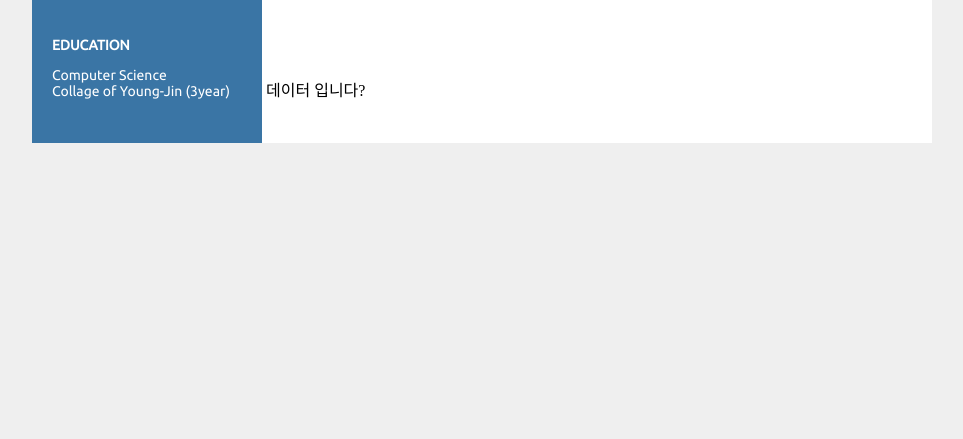
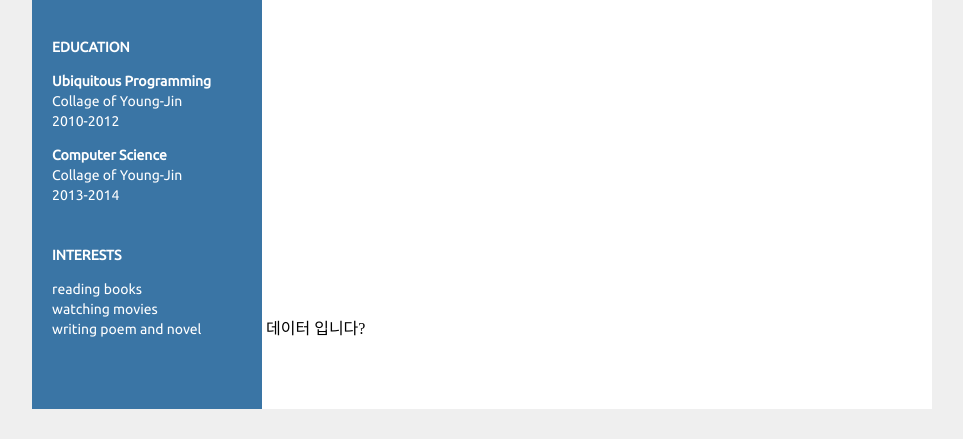
Before and after one commit to chson/chson.github.io, a plain HTML site: page index.html in a window 1280 px wide. Shown: the part 440-879 px from the top of the page, without its empty margins (158-1121 px from the left). Before the commit the page ends 800 px from the top, so only its background shows below. Drawn offline with Linux system fonts and the light colour scheme.

Commit message:
interested

```diff
--- a/index.html
+++ b/index.html
@@ -38,8 +38,23 @@
 					<div class="edu">
 						<h4>EDUCATION</h4>
 						<p>
-							Computer Science<br>
-							Collage of Young-Jin (3year)
+							<b>Ubiquitous Programming</b><br>
+							Collage of Young-Jin<br>
+							2010-2012
+						</p>
+						<p>
+							<b>Computer Science</b> <br>
+							Collage of Young-Jin<br>
+							2013-2014
+						</p>
+					</div>
+
+					<div class="int">
+						<h4>INTERESTS</h4>
+						<p>
+							reading books<br>
+							watching movies<br>
+							writing poem and novel
 						</p>
 					</div>
 				</div>
--- a/lib/index.css
+++ b/lib/index.css
@@ -49,13 +49,24 @@ i {
 	font-size: 14px;
 	background-color: #3a75a5;
 	text-align: left;
-
 }
 .left-wrap .personal-info .sns {
 	margin-bottom: 40px;
 	line-height: 25pt;
 }
+.left-wrap .personal-info .edu {
+	margin:40px 0;
+	line-height: 15pt;
+}
 .left-wrap .personal-info .edu h4{
+	margin: 0;
+}
+
+.left-wrap .personal-info .int {
+	margin:40px 0;
+	line-height: 15pt;
+}
+.left-wrap .personal-info .int h4{
 	margin: 0;
 }
 
```
